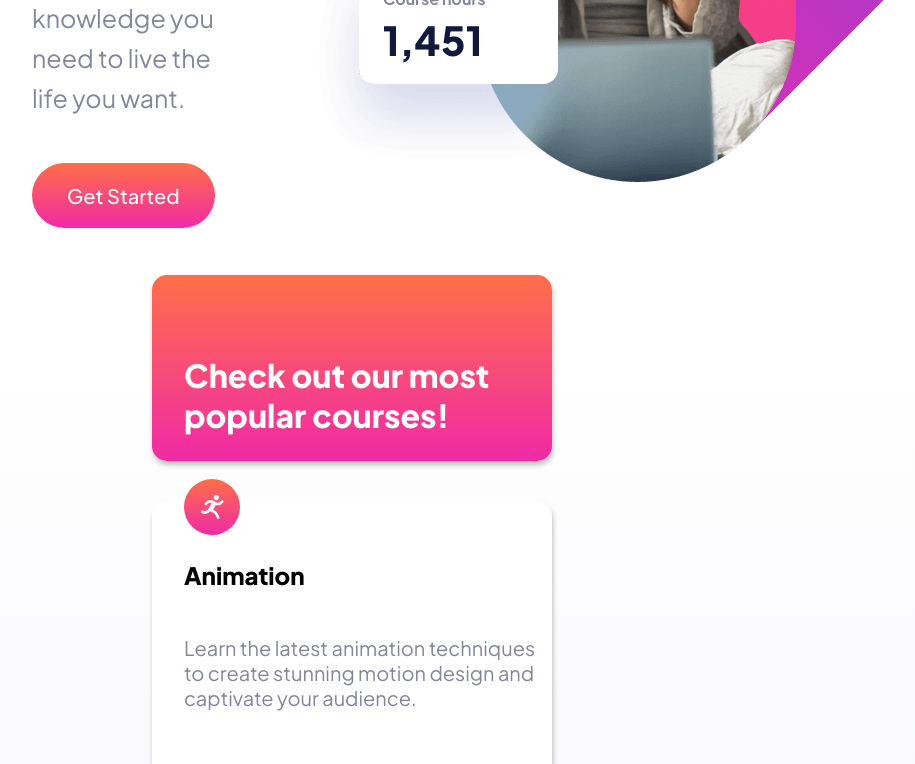
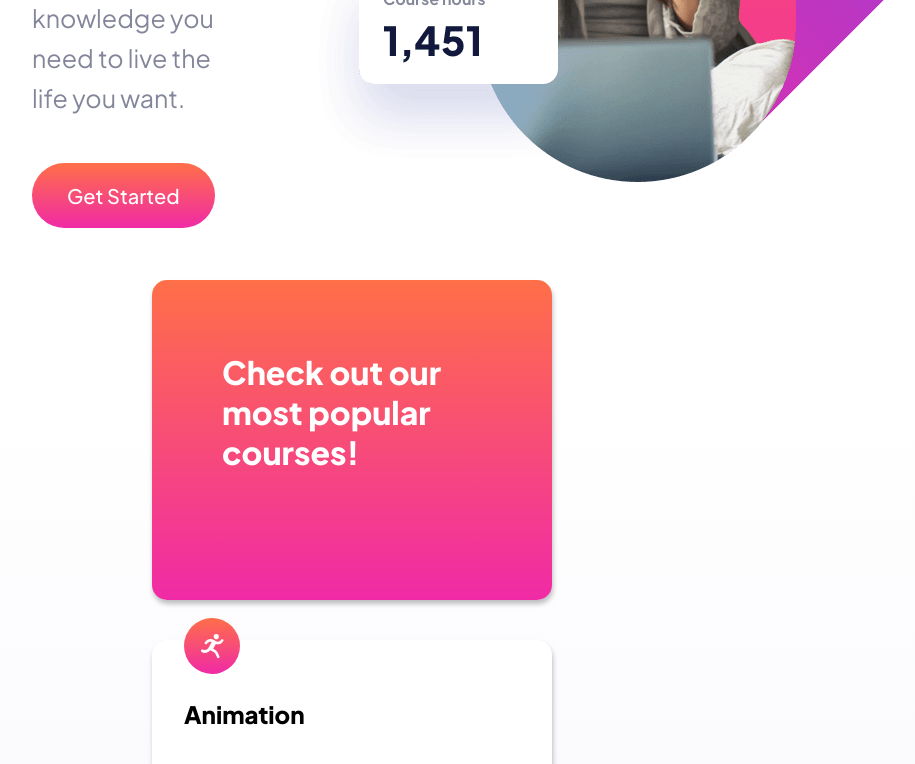
Before and after one commit to russell-crooms/skilled, a React (Vite) app: page / in a window 1280 px wide. Shown: the part 569-1333 px from the top of the page, without its empty margins (288-1203 px from the left). Built offline with nearby package versions, Linux system fonts and the light colour scheme.

Commit message:
Cleaned up the JSX, and styling for our cards component.

```diff
--- a/src/components/cards/Cards.css
+++ b/src/components/cards/Cards.css
@@ -1,39 +1,32 @@
+
 .cards-section {
   width: 54%;
-  margin: 25px auto 100px auto;
+  margin: 30px auto 100px auto;
   display: flex;
   align-items: center;
-  justify-content: center;
-}
-
-.all-cards {
-  border-radius: 15px;
-  display: flex;
   justify-content: center;
   flex-direction: row;
   flex-wrap: wrap;
   gap: 40px;
 }
 
-.colorful-card {
-  border-radius: 15px;
-  width: 400px;
+#colorful-card {
   background: linear-gradient(360deg, rgb(240, 42, 166), rgba(255, 111, 72));
-  color: #ffffff;
-  box-shadow: 1px 4px 5px rgba(0, 0, 0, 0.25);
+  color: #FFFFFF;
 }
 
-.colorful-card h2 {
-  display: flex;
+  #colorful-card .colorful-header {
   align-items: center;
-  margin-left: 32px;
-  margin-right: 32px;
-  margin-top: 80px;
+  justify-content: center;
+  width: 82%;
+  margin-top: 72px;
+  margin-left: 38px;
+  margin-right: 26px;
   font-size: 32px;
   font-weight: 800;
 }
 
-.white-cards {
+.cards {
   width: 400px;
   height: 320px;
   background: #ffffff;
@@ -45,24 +38,24 @@
   gap: 5px;
 }
 
-.white-cards img {
+.cards img {
   width: 56px;
   z-index: 1;
   margin-top: -22px;
 }
 
-.white-cards h2 {
+.cards h2 {
   font-weight: 800;
   font-size: 24px;
 }
 
-.white-cards p {
+.cards p {
   color: #83869a;
   font-size: 20px;
   width: 97%;
 }
 
-.white-cards span {
+.cards span {
   color: #f74780;
   font-size: 22px;
   font-weight: 700;
@@ -70,198 +63,6 @@
   margin-top: 25px;
 }
 
-.white-card span:hover {
+.cards span:hover {
   opacity: 60%;
 }
-
-/* Commented out remaining styles for now
-@media (max-width: 2560px) {
-  .card-container {
-    margin-top: 200px;
-    height: 60vh;
-  }
-  .cards {
-    margin-top: 80px;
-  }
-}
-
-@media (max-width: 1630px) {
-  .card-container {
-    margin-top: 440px;
-    margin-bottom: 200px;
-  }
-}
-
-@media (max-width: 1440px) {
-  .card-container {
-    margin-bottom: 250px;
-  }
-  .cards {
-    margin-top: 300px;
-  }
-}
-
-@media (max-width: 1024px) {
-  .card-container {
-    width: auto;
-    height: auto;
-    margin-top: 50px;
-    margin-bottom: 5px;
-  }
-  .cards {
-    grid-template-rows: 310px 310px 310px;
-    grid-template-columns: 320px 322px;
-    margin-top: 125px;
-    margin-bottom: 100px;
-  }
-  .white-card img {
-    top: 8%;
-  }
-  .colorful-card {
-    box-shadow: none;
-  }
-  .white-card {
-    box-shadow: none;
-  }
-}
-
-@media (max-width: 768px) {
-  .card-container {
-    margin-top: 70px;
-    margin-bottom: 50px;
-    margin-left: 50px;
-    width: auto;
-    height: auto;
-  }
-
-  .cards {
-    grid-template-rows: 280px 280px 280px;
-    grid-template-columns: 280px 280px;
-    grid-row-gap: 25px;
-    grid-column-gap: 50px;
-    margin-bottom: 0px;
-  }
-
-  .colorful-card {
-    width: 310px;
-    height: 259px;
-    box-shadow: none;
-  }
-
-  .colorful-card h2 {
-    font-size: 24px;
-    width: 286px;
-    height: 64px;
-  }
-
-  .white-card {
-    width: 310px;
-    height: 259px;
-    box-shadow: none;
-  }
-  .white-card h2 {
-    font-size: 20px;
-  }
-  .white-card p {
-    line-height: 26px;
-    width: 268px;
-    height: 78px;
-    font-weight: 400;
-    padding-top: 10px;
-    margin-top: 0px;
-    font-size: 15px;
-  }
-  .white-card img {
-    bottom: -10%;
-  }
-  .photography img {
-    top: 13%;
-    margin-bottom: 5px;
-  }
-  .design img {
-    margin-top: 14px;
-  }
-  .design-get-started {
-    align-items: end;
-    padding-top: 0px;
-  }
-  .white-card .design {
-    padding-top: 10px;
-  }
-  .tablet-2 {
-    gap: 25px;
-  }
-  .tablet-2 p {
-    font-size: 15px;
-    line-height: 26px;
-    width: 268px;
-    height: 78px;
-    margin-top: 0px;
-    padding-top: 0px;
-  }
-
-  .crypto-get-started {
-    height: 28px;
-    width: 108px;
-    margin-top: 10px;
-  }
-}
-
-@media (max-width: 425px) {
-  .card-container {
-    margin-top: 290px;
-    margin-bottom: 80px;
-  }
-  .cards {
-    grid-template-columns: 280px;
-    grid-template-rows: auto;
-    margin-left: -70px;
-    gap: 50px;
-  }
-  .colorful-card {
-    width: 90vw;
-    height: 15vh;
-  }
-  .colorful-card h2 {
-    margin-top: 30px;
-  }
-  .white-card {
-    width: 90vw;
-  }
-  .white-card p {
-    font-size: 16px;
-    width: 286px;
-  }
-  .white-card h2 {
-    font-size: 23px;
-  }
-  .cards-get-started {
-    font-size: 22px;
-  }
-}
-
-@media (max-width: 375px) {
-  .card-container {
-    margin-top: 290px;
-  }
-  .cards {
-    grid-template-columns: 280px;
-    margin-left: auto;
-  }
-  .colorful-card {
-    width: 82vw;
-    height: 15vh;
-    margin-right: 5px;
-  }
-  .colorful-card h2 {
-    margin-top: 30px;
-  }
-  .white-card {
-    width: 88vw;
-    margin-left: -13px;
-  }
-  .white-card p {
-    font-size: 16px;
-    width: 75vw;
-  }
-}
--- a/src/components/cards/Cards.jsx
+++ b/src/components/cards/Cards.jsx
@@ -8,13 +8,12 @@ import "./Cards.css";
 const Cards = () => {
   return (
     <div className="cards-section">
-      <div className="all-cards">
-        <div className="colorful-card">
-          <h2>Check out our most popular courses!</h2>
+        <div className="cards" id="colorful-card">
+          <h2 className="colorful-header">Check out our most popular courses!</h2>
         </div>
                     {/*-- White Cards */}
 
-        <div className="white-cards">
+        <div className="cards">
           <img src={icon_animation} className="icon-1" alt="" />
           <h2>Animation</h2>
           <p>
@@ -24,7 +23,7 @@ const Cards = () => {
           <span>Get Started</span>
         </div>
 
-        <div className="white-cards">
+        <div className="cards">
           <img src={icon_design} alt="" />
             <h2>Design</h2>
             <p>
@@ -34,7 +33,7 @@ const Cards = () => {
             <span>Get Started</span>
         </div>
 
-        <div className="white-cards">
+        <div className="cards">
           <img src={icon_photography} alt="" />
             <h2>Photography</h2>
             <p>
@@ -45,7 +44,7 @@ const Cards = () => {
             <span>Get Started</span>
         </div>
 
-        <div className="white-cards">
+        <div className="cards">
           <img src={icon_crypto} alt="" />
           <h2>Crypto</h2>
           <p>
@@ -56,7 +55,7 @@ const Cards = () => {
         </div>
 
 
-        <div className="white-cards">
+        <div className="cards">
           <img src={icon_business} alt="" />
           <h2>Business</h2>
           <p>
@@ -66,7 +65,6 @@ const Cards = () => {
           <span>Get Started</span>
         </div>
 
-      </div>
     </div>
   );
 };
```
Also changed, not shown: src/assets/Optimus-Prime-8.webp (added).
